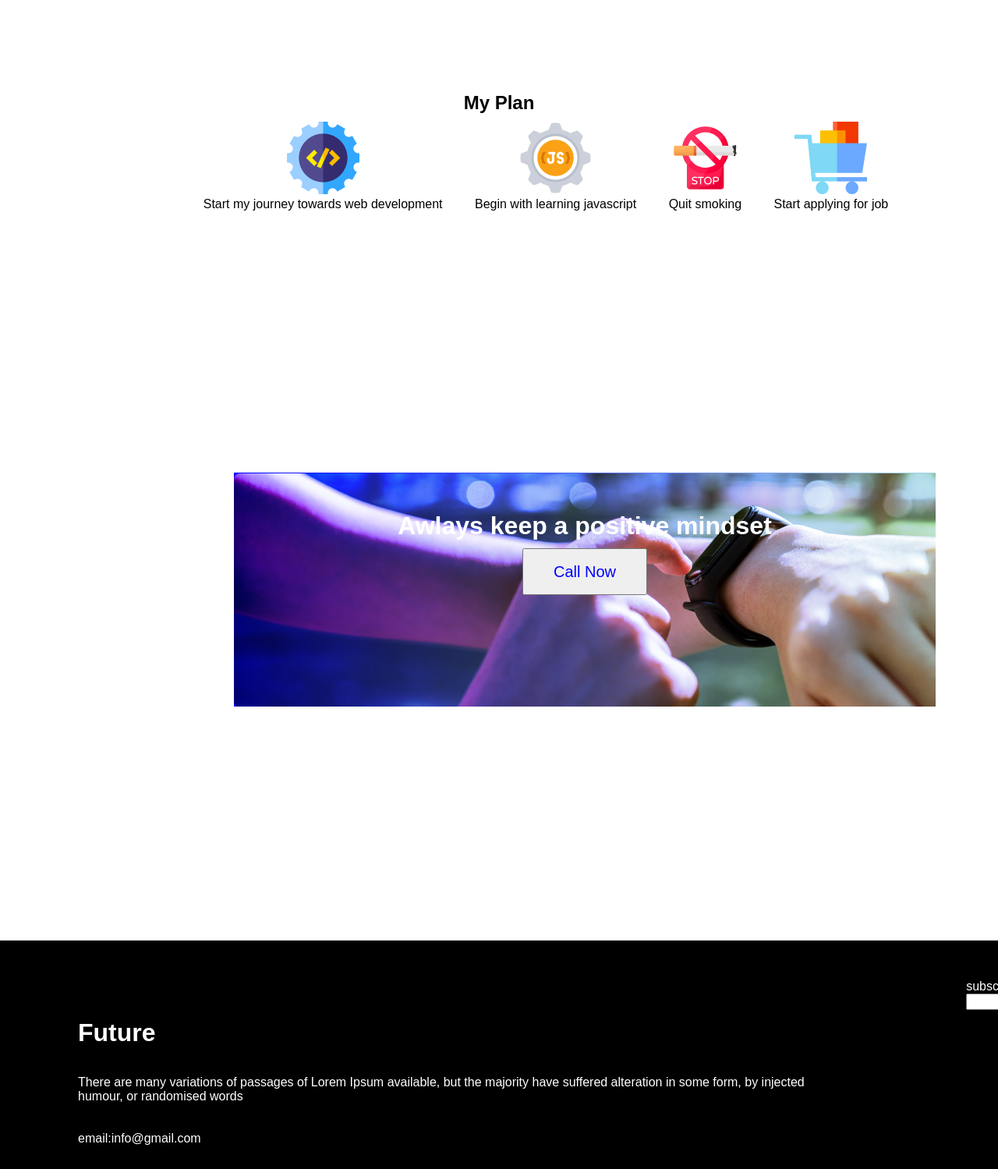
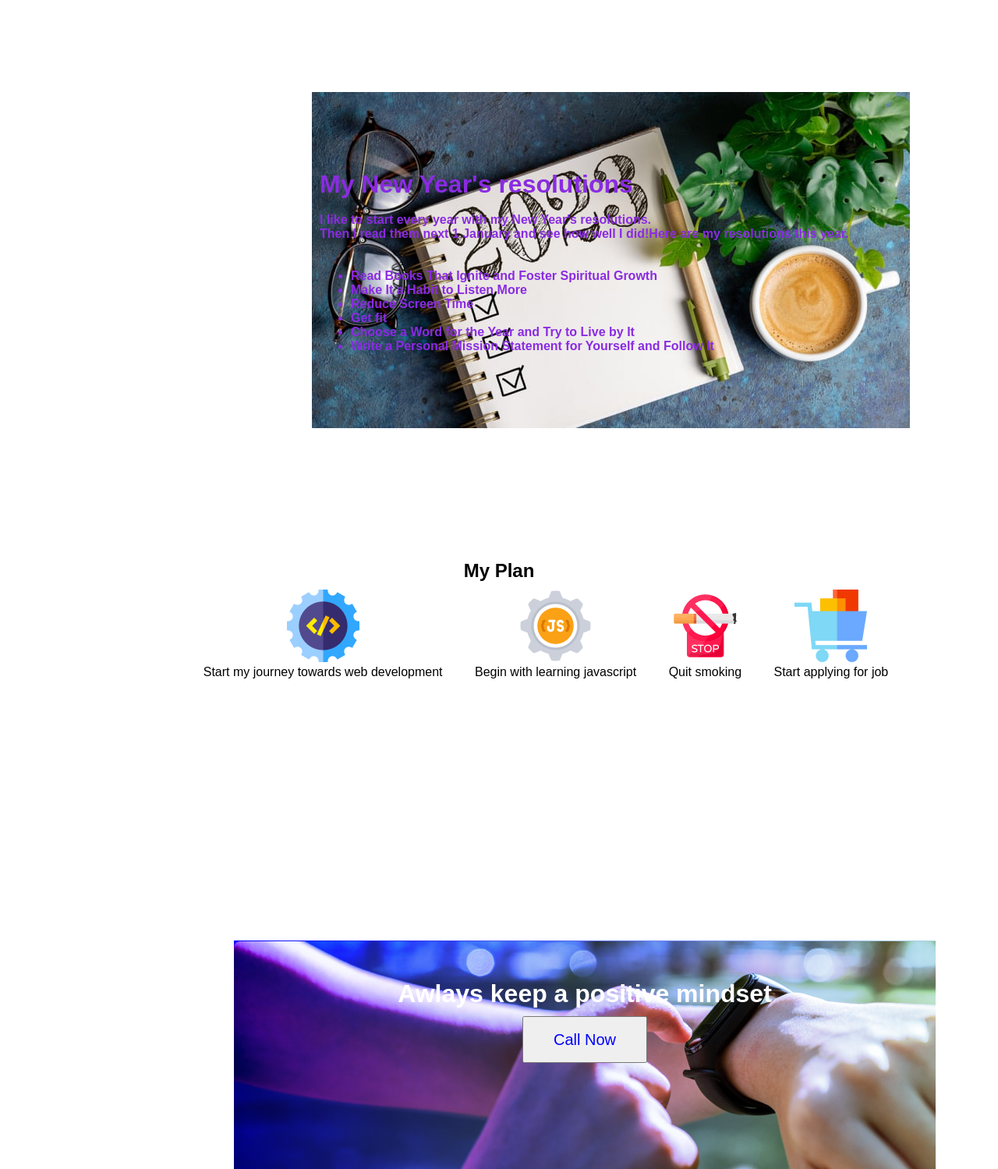
Before and after one commit to Ruhanitamanna/assignment1-portfolio, a plain HTML site: page index.html in a window 1280 px wide. Shown: the part 1390-2889 px from the top of the page at 78% size. Drawn offline with Linux system fonts and the light colour scheme.

Commit message:
complete assignment

```diff
--- a/index.html
+++ b/index.html
@@ -21,7 +21,7 @@
       </div>
     </header>
     <main>
-        <!-- failour section -->
+        <!-- failure section -->
         <div class="container">
             <div class="image">
                 <img src="./images/person.png" alt="" width="300" height="400">
@@ -29,7 +29,7 @@
             <div class="img-text">
                 <h2 class="img-text-head">My failures of previous year</h2>
                 <p class="img-text-description">they say it is never too late to learn form your mistakes.whenever you realize you should try to rectify your mistakes.I found some of my mistakes which i am ready to resolve this year.</p>
-              <ul>
+              <ul class="img-text-ul">
                 <li>unable to find that i have any mistakes</li>
                 <li>when found them not doing anything to rectify them</li>
                 <li>wasting a lot of time by doing nothing at all</li>
@@ -40,6 +40,25 @@
 
         </div>
         <!-- Failure section ends -->
+
+        <!-- bonus part -->
+        <div class="bonus">
+            <h1>My New Year's resolutions</h1>
+            <br>
+            <p>I like to start every year with my New Year's resolutions. <br> Then I read them next 1 January and see how well I did!Here are my resolutions this year.</p>
+            <br>
+            <br>
+            <ul>
+                <li>Read Books That Ignite and Foster Spiritual Growth
+                </li>
+                <li> Make It a Habit to Listen More</li>
+                <li>Reduce Screen Time</li>
+                <li>Get fit</li>
+                <li>Choose a Word for the Year and Try to Live by It </li>
+                <li>Write a Personal Mission Statement for Yourself and Follow It</li>
+            </ul>
+        </div>
+        <!-- bonus part ends here  -->
         <!-- my plan section begins -->
         <div class="plan">
             <h2 class="plan-head">My Plan</h2>
@@ -91,8 +110,10 @@
         </div>
          <form> subscribe
             <input type="email" name="email" id="email" class="color">
+            <br>
+            <button class="button">subscribe</button>
          </form>
-         <button class="button">subscribe</button>
+
     </footer>
 </body>
 </html>
--- a/styles/style.css
+++ b/styles/style.css
@@ -43,13 +43,13 @@ header{
     color:  rgb(78, 78, 244);
     margin: 578px 230px 184px 1210px ;
 }
-/* main 1st part */
+/* main 1st part failure */
 .container{
     display: flex;
     width: 1000px;
     height: 400px;
     background-color: lightblue;
-    margin: 100px 200px 200px;
+    margin: 100px 300px 200px;
 }
 
 .img-text{
@@ -64,10 +64,22 @@ header{
     margin-bottom: 10px;
 }
 
-ul{
+.img-text-ul{
     background-color: lawngreen;
 }
+/* bonus part styling */
+.bonus{
+    background-image: url(../images/new.jfif);
+    background-repeat: no-repeat;
+    width:900px ;
+    height: 400px;
+    margin-left: 400px;
+    padding: 100px 10px;
+    color: blueviolet;
+    font-weight: 700;}
+
 /* my plan section styling */
+
 .plan{
     text-align: center;
 
@@ -87,7 +99,7 @@ ul{
     height: 200px;
     justify-content: space-around;
 }
-/* watch esection */
+/* watch section */
 .watch{
     width: 900px;
     height: 300px;
@@ -121,7 +133,7 @@ footer{
     column-gap: 20px;
     justify-content: space-around;
 }
-.footer{ padding: 100px 100px;
+.footer{ padding: 100px 200px 100px 200px;
 
 }
 .footer-head{
@@ -134,11 +146,13 @@ footer{
 }
 form{
     color: white;
-    margin: 50px 50px;
+    margin: 100px 50px;
 
 }
 .button{
-
+    width: 100px;
+    height: 30px;
+    padding: 2px;
     color: blue;
 
 }
```
Also changed, not shown: images/new.jfif (added).
